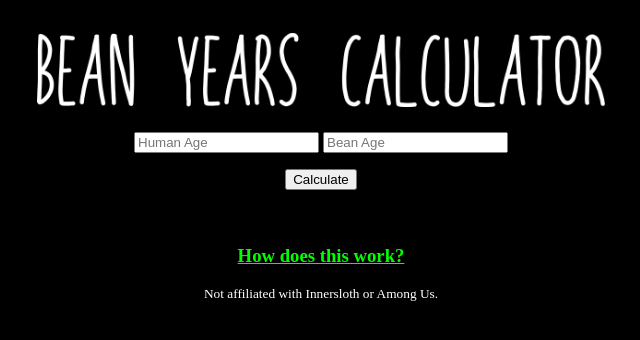
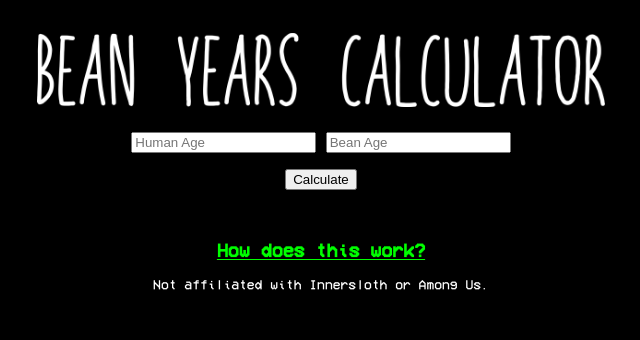
Before and after one commit to jbmagination/bean, a plain HTML site: page index.html in a window 1280 px wide. Shown: the whole page, without its empty margins (319-959 px from the left). Drawn offline with Linux system fonts and the light colour scheme.

Commit message:
Add custom website font

```diff
--- a/style.css
+++ b/style.css
@@ -1,15 +1,24 @@
+@font-face {
+    font-family: 'VCR_OSD_MONO_1.001';
+    font-style: normal;
+    font-weight: normal;
+    src: local('VCR_OSD_MONO_1.001'), url('assets/VCR_OSD_MONO_1.001.woff');
+}
+
 html,
 body {
     background: #000;
     color: #fff;
+    font: 'VCR_OSD_MONO_1.001';
+    font-family: 'VCR_OSD_MONO_1.001';
 }
+
 .logo {
     padding-top: 25px;
     padding-bottom: 25px;
     width: 45%;
     height: auto;
 }
-
 a
 {
     color: #00ff00;
```
Also changed, not shown: assets/VCR_OSD_MONO_1.001.woff (added).
